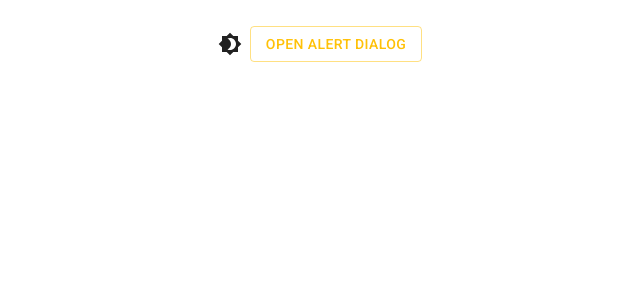
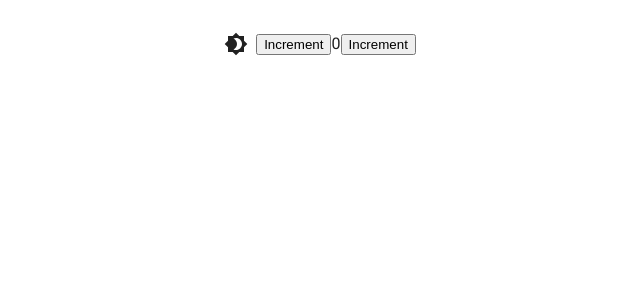
Before and after one commit to Luwengier/material-ui-scaffold, a React (Create React App) app: page / in a window 1280 px wide. Shown: the top 300 px of the page, without its empty margins (328-968 px from the left). Built offline with nearby package versions, Linux system fonts and the light colour scheme.

Commit message:
Install redux toolkit and redux basic boilplate

```diff
--- a/package.json
+++ b/package.json
@@ -8,11 +8,13 @@
     "@fontsource/roboto": "^4.5.1",
     "@mui/icons-material": "^5.0.4",
     "@mui/material": "^5.0.4",
+    "@reduxjs/toolkit": "^1.6.2",
     "@testing-library/jest-dom": "^5.14.1",
     "@testing-library/react": "^11.2.7",
     "@testing-library/user-event": "^12.8.3",
     "react": "^17.0.2",
     "react-dom": "^17.0.2",
+    "react-redux": "^7.2.6",
     "react-scripts": "4.0.3",
     "web-vitals": "^1.1.2"
   },
--- /dev/null
+++ b/src/app/store.js
@@ -0,0 +1,8 @@
+import { configureStore } from '@reduxjs/toolkit'
+import counterReducer from '../features/counter/counterSlice'
+
+export const store = configureStore({
+  reducer: {
+    counter: counterReducer,
+  },
+})
--- a/src/components/App.js
+++ b/src/components/App.js
@@ -2,7 +2,8 @@
 import { Box } from '@mui/system'
 import ColorModeRadio from './ColorModeRadio'
 import withCustomizedTheme from './withCustomizedTheme'
-import MyTest from './MyTest'
+import { Counter } from '../features/counter/Counter'
+// import MyTest from './MyTest'
 
 
 class App extends React.Component {
@@ -22,7 +23,7 @@
         }}
       >
         <ColorModeRadio />
-        <MyTest />
+        <Counter />
       </Box>
     )
   }
--- /dev/null
+++ b/src/features/counter/Counter.js
@@ -0,0 +1,28 @@
+import React from 'react'
+import { useSelector, useDispatch } from 'react-redux'
+import { increment, decrement } from './counterSlice'
+
+export function Counter() {
+  const count = useSelector(state => state.counter.value)
+  const dispatch = useDispatch()
+
+  return (
+    <div>
+      <div>
+        <button
+          aria-label="Increment value"
+          onClick={() => dispatch(increment())}
+        >
+          Increment
+        </button>
+        <span>{count}</span>
+        <button
+          aria-label="Decrement value"
+          onClick={() => dispatch(decrement())}
+        >
+          Increment
+        </button>
+      </div>
+    </div>
+  )
+}
--- /dev/null
+++ b/src/features/counter/counterSlice.js
@@ -0,0 +1,34 @@
+import { createSlice } from '@reduxjs/toolkit'
+
+const initialState = {
+  value: 0,
+}
+
+export const counterSlice = createSlice({
+  name: 'counter',
+  initialState,
+  reducers: {
+    increment: state => {
+      state.value += 1
+    },
+    decrement: state => {
+      state.value -= 1
+    },
+    incrementByAmount: (state, action) => {
+      state.value += action.payload
+    },
+  },
+})
+
+// Action creators are generated for each case reducer function
+export const { increment, decrement, incrementByAmount } = counterSlice.actions
+
+export const incrementAsync = amount => dispatch => {
+  setTimeout(() => {
+    dispatch(incrementByAmount(amount))
+  })
+}
+
+export const selectCount = state => state.counter.value
+
+export default counterSlice.reducer
--- a/src/index.js
+++ b/src/index.js
@@ -1,13 +1,19 @@
 import React from 'react'
 import ReactDOM from 'react-dom'
 import App from './components/App'
+// MUI Part
 import '@fontsource/roboto/300.css'
 import '@fontsource/roboto/400.css'
 import '@fontsource/roboto/500.css'
 import '@fontsource/roboto/700.css'
+// RTK Part
+import { Provider } from 'react-redux'
+import { store } from './app/store'
 
 
 ReactDOM.render(
-  <App />,
+  <Provider store={store}>
+    <App />
+  </Provider>,
   document.querySelector('#root')
 )
```
Also changed, not shown: 1 other file (tests, documents, lock files or other folders).
